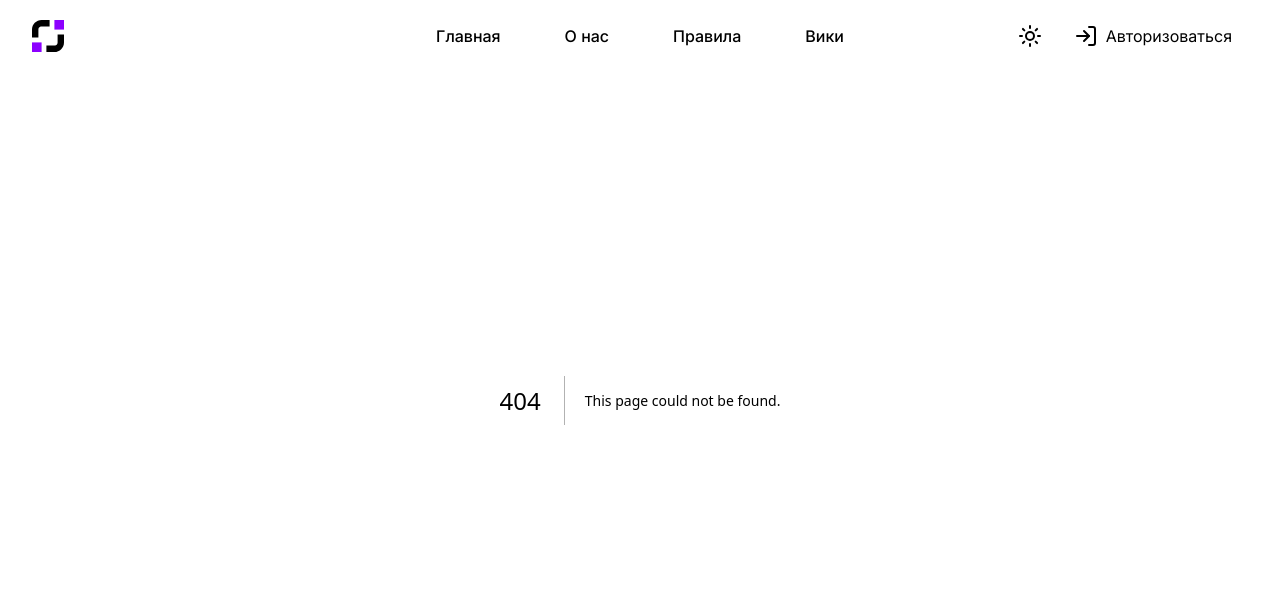
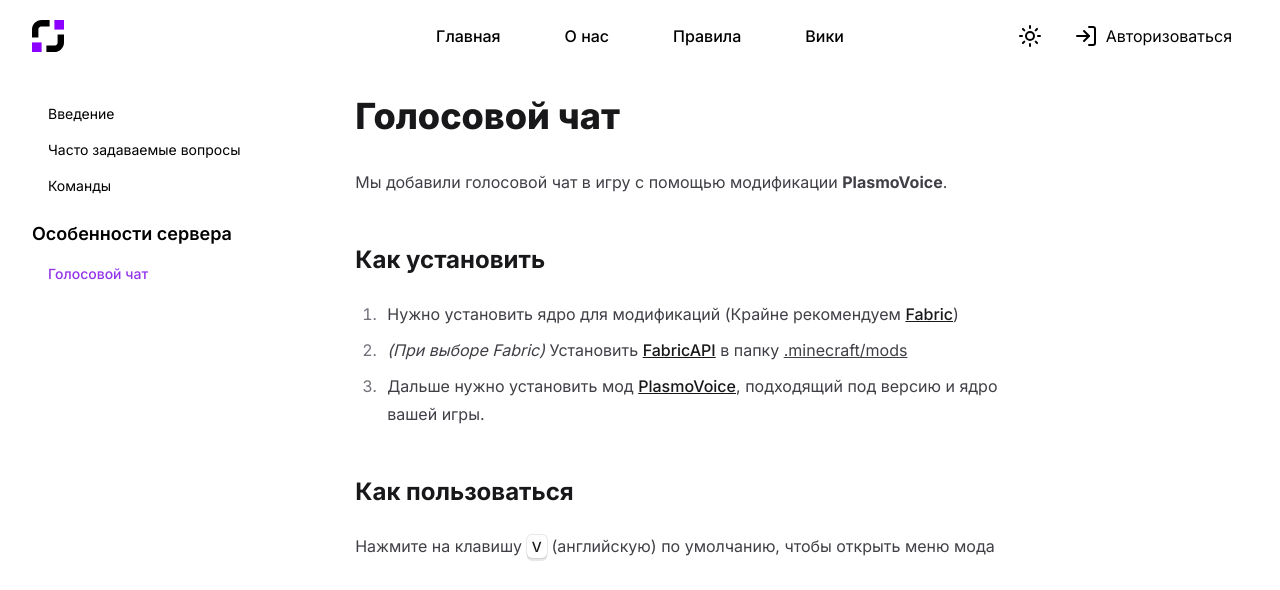
Before and after one commit to ShotMeow/baksmine, a Next.js app: page /wiki/voice in a window 1280 px wide. Before the commit this address had no page. Shown: the top 590 px of the page. Built offline with nearby package versions, Linux system fonts and the light colour scheme.

Commit message:
Added: Voice chat wiki guide

```diff
--- /dev/null
+++ b/app/wiki/commands/page.tsx
@@ -0,0 +1,12 @@
+import type {FC} from 'react';
+import WikiProseBlock from "@/components/WikiProseBlock";
+
+const Commands: FC = () => {
+    return (
+        <WikiProseBlock>
+            <h1>Команды</h1>
+        </WikiProseBlock>
+    );
+};
+
+export default Commands;
--- /dev/null
+++ b/app/wiki/faq/page.tsx
@@ -0,0 +1,12 @@
+import type {FC} from 'react';
+import WikiProseBlock from "@/components/WikiProseBlock";
+
+const Faq: FC = () => {
+    return (
+        <WikiProseBlock>
+            <h1>Часто задаваемые вопросы</h1>
+        </WikiProseBlock>
+    );
+};
+
+export default Faq;
--- /dev/null
+++ b/app/wiki/layout.tsx
@@ -0,0 +1,17 @@
+import type {FC, PropsWithChildren} from 'react';
+import type {Metadata} from "next";
+import WikiAside from "@/components/WikiAside";
+
+export const metadata: Metadata = {
+    title: "BAKSMINE - Wiki",
+    description: "Приватный сервер для комфортной игры",
+};
+
+const Layout: FC<PropsWithChildren> = ({children}) => {
+    return <div className="container mt-24 grid grid-cols-5">
+        <WikiAside/>
+        {children}
+    </div>;
+};
+
+export default Layout;
--- a/app/wiki/page.tsx
+++ b/app/wiki/page.tsx
@@ -1,7 +1,12 @@
-import type { FC } from "react";
+import type {FC} from "react";
+import WikiProseBlock from "@/components/WikiProseBlock";
 
 const Wiki: FC = () => {
-  return <div></div>;
+    return <WikiProseBlock>
+        <h1>Введение</h1>
+        <p>Это вики приватного сервера BAKSMINE. В вики вы найдете гайды и ответы на ваши вопросы, связанные с
+            сервером.</p>
+    </WikiProseBlock>
 };
 
 export default Wiki;
--- /dev/null
+++ b/app/wiki/voice/page.tsx
@@ -0,0 +1,49 @@
+import type {FC} from 'react';
+import WikiProseBlock from "@/components/WikiProseBlock";
+import Link from "next/link";
+
+const Voice: FC = () => {
+    return (
+        <WikiProseBlock>
+            <h1>Голосовой чат</h1>
+            <p>Мы добавили голосовой чат в игру с помощью модификации <b>PlasmoVoice</b>.</p>
+            <h2>Как установить</h2>
+            <ol>
+                <li>Нужно установить ядро для модификаций (Крайне рекомендуем <Link
+                    href="https://fabricmc.net/use/installer/"
+                    target="_blank">Fabric</Link>)
+
+                </li>
+                <li><i>(При выборе Fabric)</i> Установить <Link
+                    href="https://www.curseforge.com/minecraft/mc-mods/fabric-api"
+                    target="_blank">FabricAPI</Link> в папку <span
+                    className="underline">.minecraft/mods</span></li>
+                <li>Дальше нужно установить мод <Link href="https://modrinth.com/mod/plasmo-voice"
+                                                      target="_blank">PlasmoVoice</Link>, подходящий под версию и ядро
+                    вашей игры.
+                </li>
+            </ol>
+            <h2>Как пользоваться</h2>
+            <p>Нажмите на клавишу <kbd>V</kbd> (английскую) по умолчанию, чтобы открыть меню мода</p>
+            <img
+                src="https://plasmorp.com/_next/image?url=%2Fapi%2Fwiki%2Fassets%2Fmods%2Fvoice%2Fmic.png&w=1080&q=75"
+                alt="Изображение меню модификации"/>
+            <p>Чтобы общаться в игре, нажмите на <kbd>Alt</kbd></p>
+            <h2>Значение иконок в игре</h2>
+            <figure>
+                <img
+                    src="https://plasmorp.com/_next/image?url=%2Fapi%2Fwiki%2Fassets%2Fmods%2Fvoice%2Fhud_icons.png&w=1080&q=75"
+                    alt="Значения иконок модификации"/>
+                <figcaption>Значение иконок в HUD</figcaption>
+            </figure>
+            <figure>
+                <img
+                    src="https://plasmorp.com/_next/image?url=%2Fapi%2Fwiki%2Fassets%2Fmods%2Fvoice%2Fplayer_icons.png&w=1080&q=75"
+                    alt=""/>
+                <figcaption>Значение иконок над игроками</figcaption>
+            </figure>
+        </WikiProseBlock>
+    );
+};
+
+export default Voice;
--- a/package.json
+++ b/package.json
@@ -1,6 +1,6 @@
 {
   "name": "baksmine",
-  "version": "0.1.1",
+  "version": "0.1.2",
   "private": true,
   "scripts": {
     "dev": "next dev",
@@ -22,6 +22,7 @@
   },
   "devDependencies": {
     "@svgr/webpack": "^8.1.0",
+    "@tailwindcss/typography": "^0.5.14",
     "clsx": "^2.1.1",
     "eslint": "^8",
     "postcss": "^8",
--- /dev/null
+++ b/src/components/WikiAside/index.tsx
@@ -0,0 +1,35 @@
+"use client";
+import type {FC} from 'react';
+import {featuresItems, wikiItems} from "@/constants/nav";
+import Link from "next/link";
+import clsx from "clsx";
+import {usePathname} from "next/navigation";
+
+const WikiAside: FC = () => {
+    const pathname = usePathname();
+    return (
+        <aside>
+            <ul className="text-sm">
+                {wikiItems.map((item) => <li key={item.href}>
+                    <Link
+                        className={clsx("inline-block w-full rounded-md px-4 py-2 transition-colors hover:bg-white/5", {
+                            "text-purple-600 font-medium": pathname === item.href
+                        })}
+                        href={item.href}>{item.title}</Link>
+                </li>)}
+            </ul>
+            <ul className="mt-4 text-sm">
+                <h2 className="mb-2 text-lg font-semibold">Особенности сервера</h2>
+                {featuresItems.map((item) => <li key={item.href}>
+                    <Link
+                        className={clsx("inline-block w-full rounded-md px-4 py-2 transition-colors hover:bg-white/5", {
+                            "text-purple-600 font-medium": pathname === item.href
+                        })}
+                        href={item.href}>{item.title}</Link>
+                </li>)}
+            </ul>
+        </aside>
+    );
+};
+
+export default WikiAside;
--- /dev/null
+++ b/src/components/WikiProseBlock/index.tsx
@@ -0,0 +1,11 @@
+import type {FC, PropsWithChildren} from 'react';
+
+const WikiProseBlock: FC<PropsWithChildren> = ({children}) => {
+    return (
+        <main className="prose prose-zinc col-span-4 mx-20 mb-20 dark:prose-invert">
+            {children}
+        </main>
+    );
+};
+
+export default WikiProseBlock;
--- a/src/constants/nav.ts
+++ b/src/constants/nav.ts
@@ -16,3 +16,25 @@
         title: "Вики",
     },
 ];
+
+export const wikiItems = [
+    {
+        href: '/wiki',
+        title: "Введение"
+    },
+    {
+        href: "/wiki/faq",
+        title: "Часто задаваемые вопросы"
+    },
+    {
+        href: "/wiki/commands",
+        title: "Команды"
+    }
+]
+
+export const featuresItems = [
+    {
+        href: "/wiki/voice",
+        title: "Голосовой чат"
+    }
+]
--- a/tailwind.config.ts
+++ b/tailwind.config.ts
@@ -42,7 +42,7 @@
         },
     },
     darkMode: "selector",
-    plugins: [addVariablesForColors],
+    plugins: [addVariablesForColors, require("@tailwindcss/typography")],
 };
 export default config;
 
```
Also changed, not shown: src/features/theme/components/MovingBorder.tsx (+3 -9 lines), 1 other file (tests, documents, lock files or other folders). Lines whose indentation alone changed are shown as unchanged.
